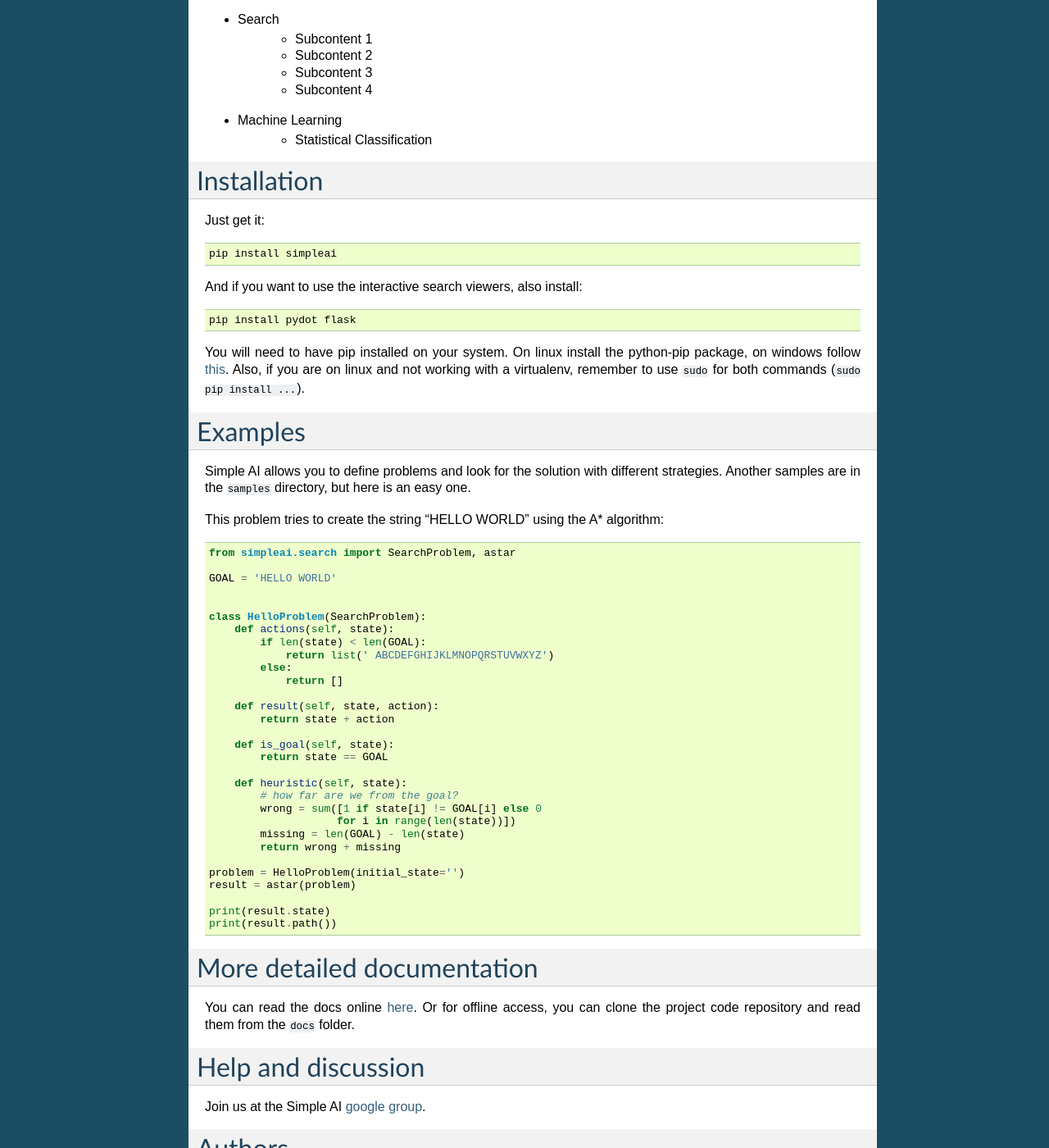
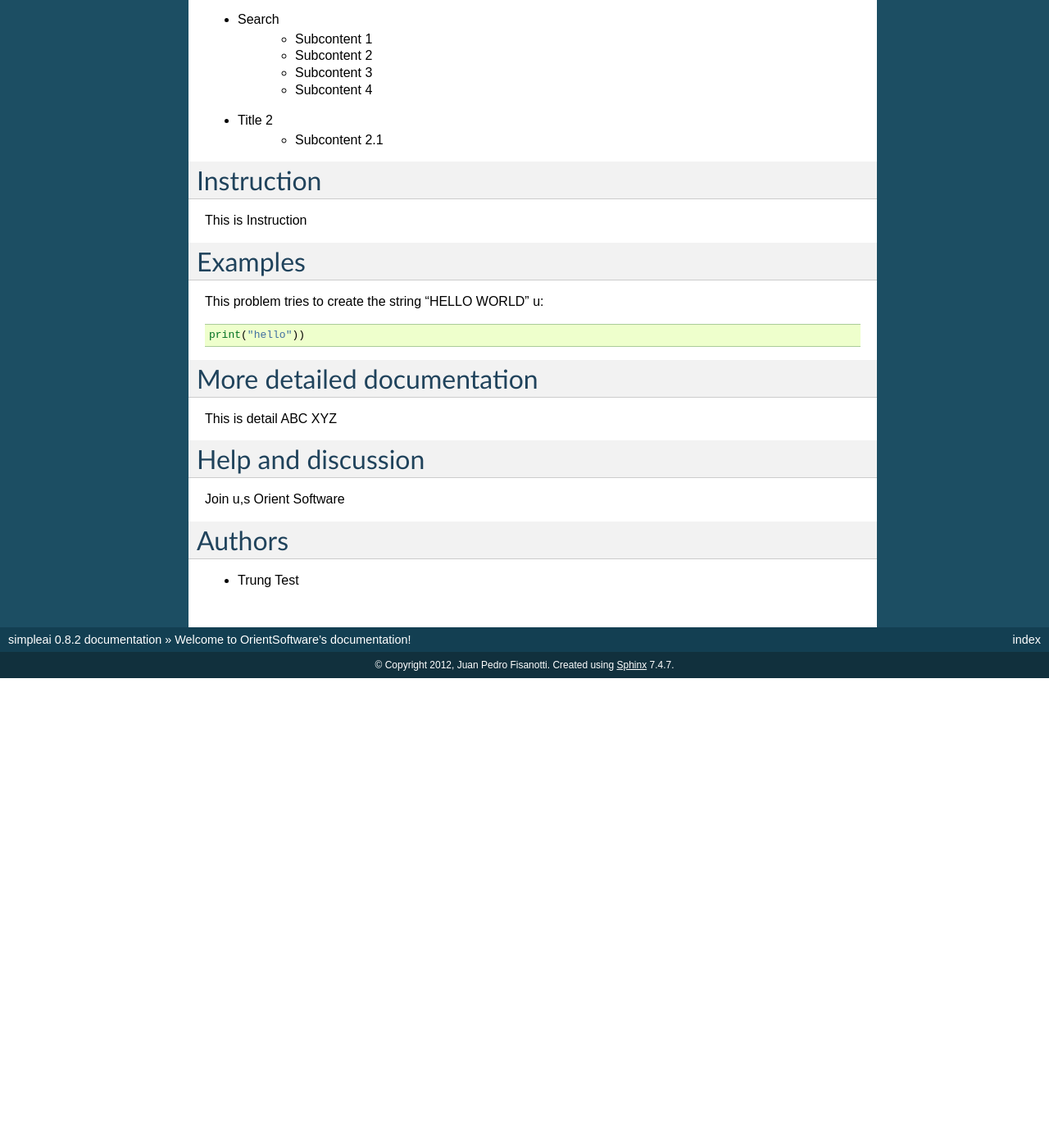
Before and after one commit to OrientDaNang/orientdanang.github.io, a Sphinx documentation site: the page built from docs/index.rst, in a window 1280 px wide and 1400 px high, scrolled down 471 px. Shown: the whole window at 82% size. Built offline with Sphinx 7.4.7, drawn with Linux system fonts in a browser that asks for light colours; after the commit the page ends 1298 px from its top, so only the background shows below that; some of the changed text lies outside the part shown.

Commit message:
2nd deploy

```diff
--- a/README.rst
+++ b/README.rst
@@ -1,7 +1,7 @@
 Orient AI
 =========
 
-Project home: http://github.com/orientsoftware.
+Project home: http://github.com/orientsoftware.github.io
 
 ABC
 
@@ -10,86 +10,36 @@ ABC
     * Subcontent 2
     * Subcontent 3
     * Subcontent 4
-* Machine Learning
-    * Statistical Classification
+* Title 2
+    * Subcontent 2.1
 
-Installation
+Instruction
 ============
 
-Just get it:
-
-.. code-block:: none
-
-    pip install simpleai
-
-And if you want to use the interactive search viewers, also install:
-
-.. code-block:: none
-
-    pip install pydot flask
-
-You will need to have pip installed on your system. On linux install the
-python-pip package, on windows follow `this <http://stackoverflow.com/questions/4750806/how-to-install-pip-on-windows>`_.
-Also, if you are on linux and not working with a virtualenv, remember to use
-``sudo`` for both commands (``sudo pip install ...``).
+This is Instruction
 
 Examples
 ========
 
-Simple AI allows you to define problems and look for the solution with
-different strategies. Another samples are in the ``samples`` directory, but
-here is an easy one.
-
-This problem tries to create the string "HELLO WORLD" using the A* algorithm:
+This problem tries to create the string "HELLO WORLD" u:
 
 .. code-block:: python
 
-
-    from simpleai.search import SearchProblem, astar
-
-    GOAL = 'HELLO WORLD'
-
-
-    class HelloProblem(SearchProblem):
-        def actions(self, state):
-            if len(state) < len(GOAL):
-                return list(' ABCDEFGHIJKLMNOPQRSTUVWXYZ')
-            else:
-                return []
-
-        def result(self, state, action):
-            return state + action
-
-        def is_goal(self, state):
-            return state == GOAL
-
-        def heuristic(self, state):
-            # how far are we from the goal?
-            wrong = sum([1 if state[i] != GOAL[i] else 0
-                        for i in range(len(state))])
-            missing = len(GOAL) - len(state)
-            return wrong + missing
-
-    problem = HelloProblem(initial_state='')
-    result = astar(problem)
-
-    print(result.state)
-    print(result.path())
+    print("hello"))
 
 
 More detailed documentation
 ===========================
 
-You can read the docs online `here <http://simpleai.readthedocs.org/en/latest/>`_. Or for offline access, you can clone the project code repository and read them from the ``docs`` folder.
+This is detail ABC XYZ
 
 Help and discussion
 ===================
 
-Join us at the Simple AI `google group <http://groups.google.com/group/simpleai>`_.
+Join u,s Orient Software
 
 
 Authors
 =======
 
-* Many people you can find on the `contributors section <https://github.com/simpleai-team/simpleai/graphs/contributors>`_.
-* Special acknowledgements to `Machinalis <http://www.machinalis.com/>`_ for the time provided to work on this project. Machinalis also works on some other very interesting projects, like `Quepy <http://quepy.machinalis.com/>`_ and `more <https://github.com/machinalis>`_.
+* Trung Test
--- a/docs/index.rst
+++ b/docs/index.rst
@@ -1,9 +1,4 @@
-.. simpleai documentation master file, created by
-   sphinx-quickstart on Sat Sep 22 18:54:36 2012.
-   You can adapt this file completely to your liking, but it should at least
-   contain the root `toctree` directive.
-
-Welcome to simpleai's documentation!
+Welcome to OrientSoftware's documentation!
 ====================================
 
 Contents:
```
Also changed, not shown: LICENSE.txt.
